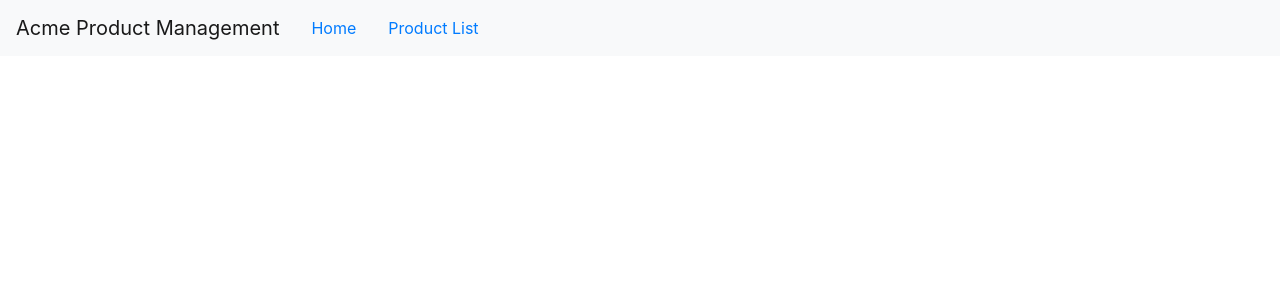
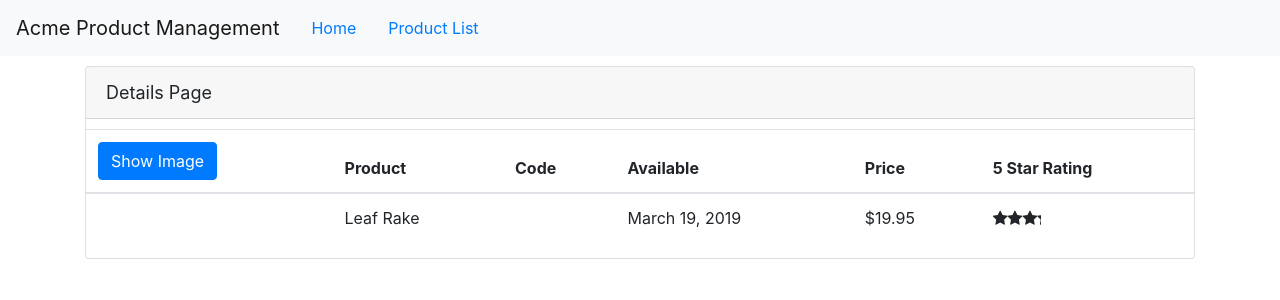
Before and after one commit to YoniWitz/ACME, an Angular app: page /product/1 in a window 1280 px wide. Shown: the top 300 px of the page. Built offline with nearby package versions, Linux system fonts and the light colour scheme.

Commit message:
added logic to product detail

```diff
--- a/src/app/product-details/product-details.component.html
+++ b/src/app/product-details/product-details.component.html
@@ -1,5 +1,45 @@
-<div class = 'card' *ngIf='product'>
-    <div class='card-dearder'>
-        {{pageTitle + ': ' + product.productName}}
+<div class='card'
+     *ngIf='product'>
+    <div class='card-header'>
+       Details Page
+    </div>
+    <div class='table-responsive'>
+        <table class='table'>
+            <thead>
+                <tr>
+                    <th>
+                        <button (click)='toggleImage()'
+                                class='btn btn-primary'>
+                            {{showImage ? 'Hide' : 'Show'}} Image
+                        </button>
+                    </th>
+                    <th>Product</th>
+                    <th>Code</th>
+                    <th>Available</th>
+                    <th>Price</th>
+                    <th>5 Star Rating</th>
+                </tr>
+            </thead>
+            <tbody>
+                <tr>
+                    <td><img *ngIf='showImage'
+                             src={{product.imageUrl}}
+                             title={{product.productName}}
+                             style.width.px={{imageWidth}}
+                             style.margin.px={{imageMargin}}>
+                    </td>
+                    <td>
+                        {{product.productName}}
+                    </td>
+                    <td>{{product.productCode | lowercase | convertToSpaces:'-'}}</td>
+                    <td>{{product.releaseDate}}</td>
+                    <td>{{product.price |currency:'USD':'symbol':'1.2-2'}}</td>
+                    <td>
+                        <pm-star [rating]='product.starRating'></pm-star>
+                    </td>
+                </tr>
+
+            </tbody>
+        </table>
     </div>
 </div>
--- a/src/app/product-details/product-details.component.ts
+++ b/src/app/product-details/product-details.component.ts
@@ -1,19 +1,32 @@
 import { Component, OnInit } from '@angular/core';
 import { ActivatedRoute } from '@angular/router';
-import {IProduct} from '../products/IProduct';
+import { IProduct } from '../products/IProduct';
+import { ProductService } from '../products/product.service';
 @Component({
   templateUrl: './product-details.component.html',
-  styleUrls: ['./product-details.component.css']
+  styleUrls: ['./product-details.component.css'],
+  providers: [ProductService]
 })
 export class ProductDetailsComponent implements OnInit {
-  pageTitle: string = 'Product Detail';
   product: IProduct;
-  constructor(private route: ActivatedRoute) {
+  errorMessage: string = '';
+  showImage: boolean = false;
+  imageWidth: number = 50;
+  imageMargin: number = 2;
 
-   }
+  constructor(private route: ActivatedRoute, private productService: ProductService) { }
+
+  toggleImage(): void {
+    this.showImage = !this.showImage;
+  };
 
   ngOnInit(): void {
-    let id: string = this.route.snapshot.paramMap.get('id');
+    let id: number = +this.route.snapshot.paramMap.get('id');
+    this.productService.getProducts().subscribe({
+      next: products => {
+        this.product = products.find(product => product.productId === id);
+      },
+      error: err => this.errorMessage = err
+    });
   }
-
 }
--- a/src/app/products/product-list.component.ts
+++ b/src/app/products/product-list.component.ts
@@ -14,7 +14,10 @@ export class ProductListComponent implements OnInit {
 
   ngOnInit(): void {
     this.productService.getProducts().subscribe({
-      next: products => { this.products = products; this.filteredProducts = this.products; },
+      next: products => {
+        this.products = products;
+        this.filteredProducts = this.products;
+      },
       error: err => this.errorMessage = err
     });
   };
```
Also changed, not shown: src/app/products/product.service.ts (+8 -1 lines).
